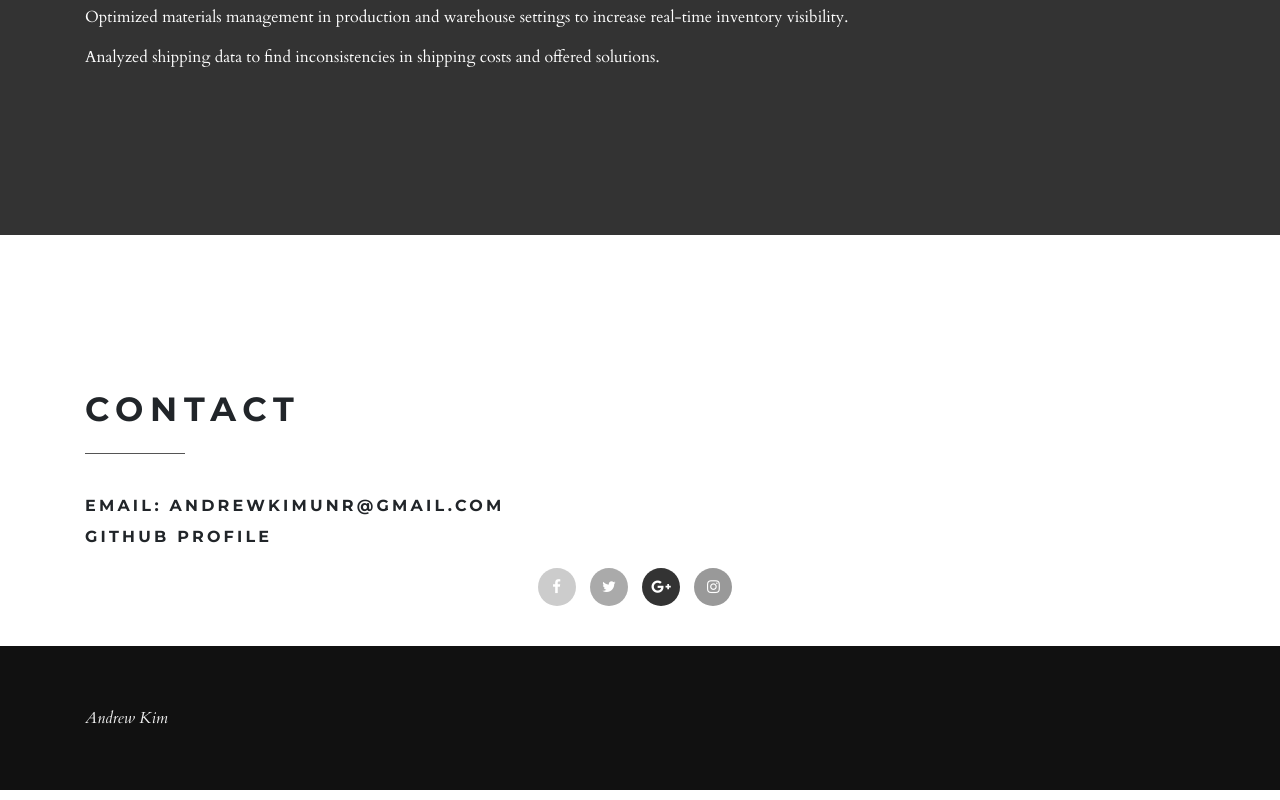
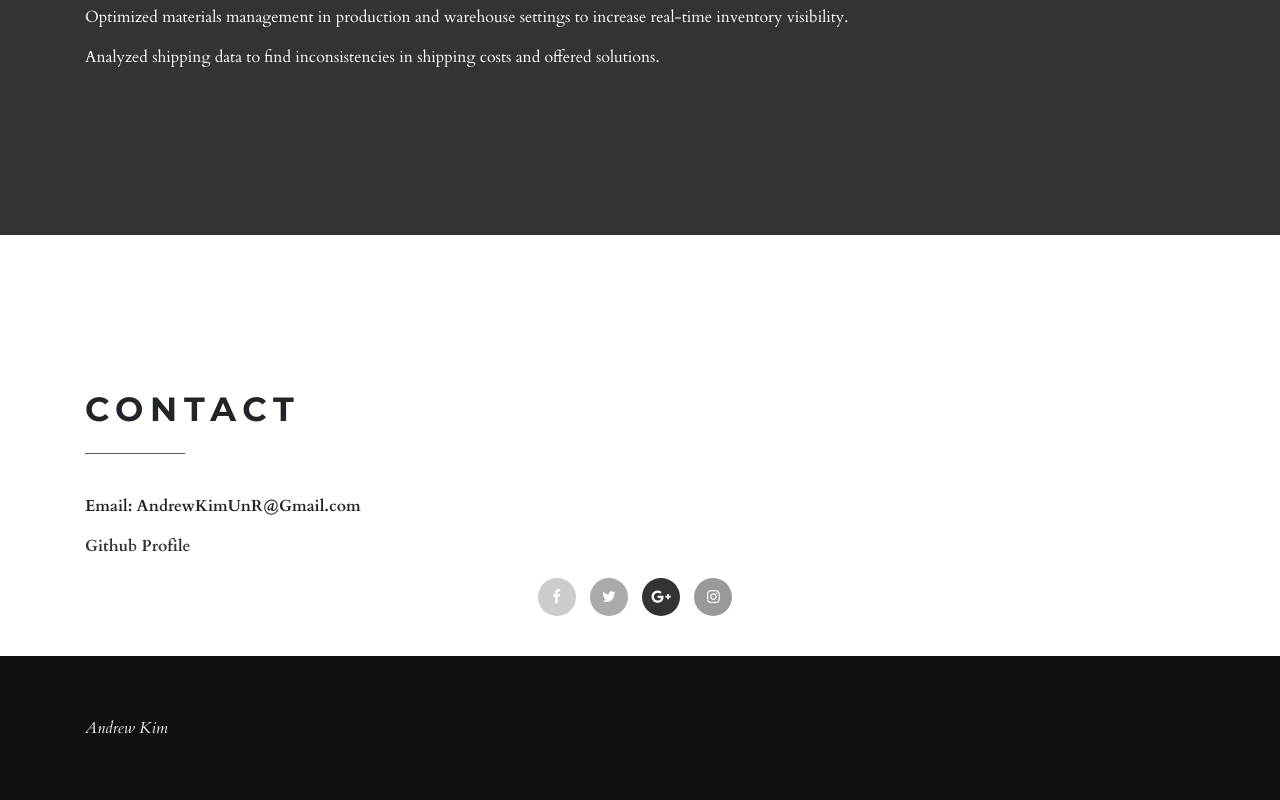
Before and after one commit to gkdlswm5/Portfolio, a website: page index.html in a window 1280 px wide. Shown: the part 3741-4541 px from the top of the page. Drawn offline with nearby package versions, Linux system fonts and the light colour scheme.

Commit message:
functioning link

```diff
--- a/index.html
+++ b/index.html
@@ -257,8 +257,9 @@
                 </form>
               </div> -->
               <div class="col-lg-12">
-                <h6> <b>Email: AndrewKimUnR@Gmail.com</b> </h6>
-                <h6 href="https://github.com/gkdlswm5"> <b>Github Profile</b> </h6>
+                <p> <b>Email: AndrewKimUnR@Gmail.com</b> </p>
+                <a href="https://github.com/gkdlswm5" target="_blank"><b>Github Profile</b> </a>
+
                 <!-- <p>  </p> -->
                 <p class="social">
                   <a href="#" title="" class="facebook"><i class="fa fa-facebook"></i></a>
```
